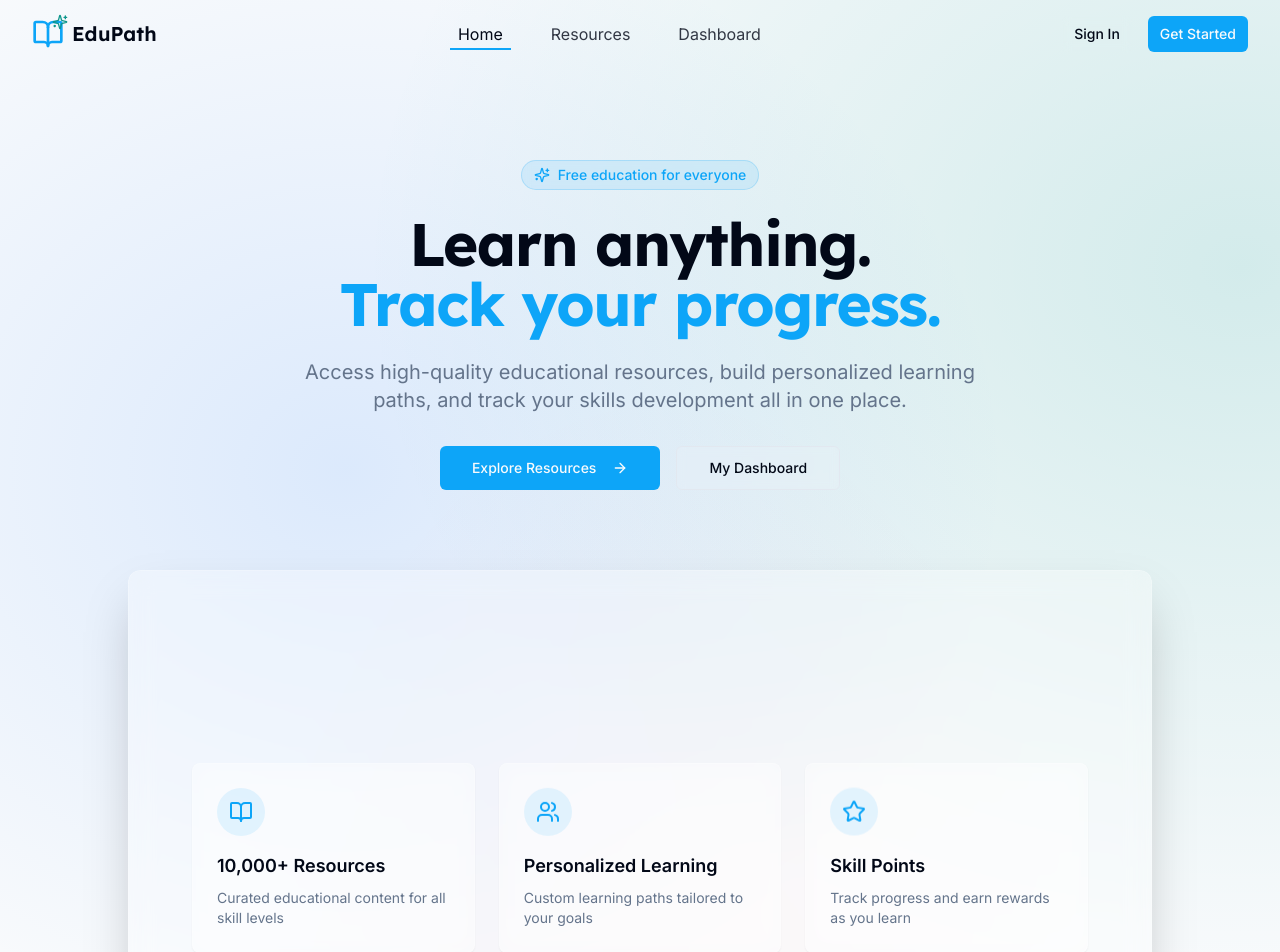
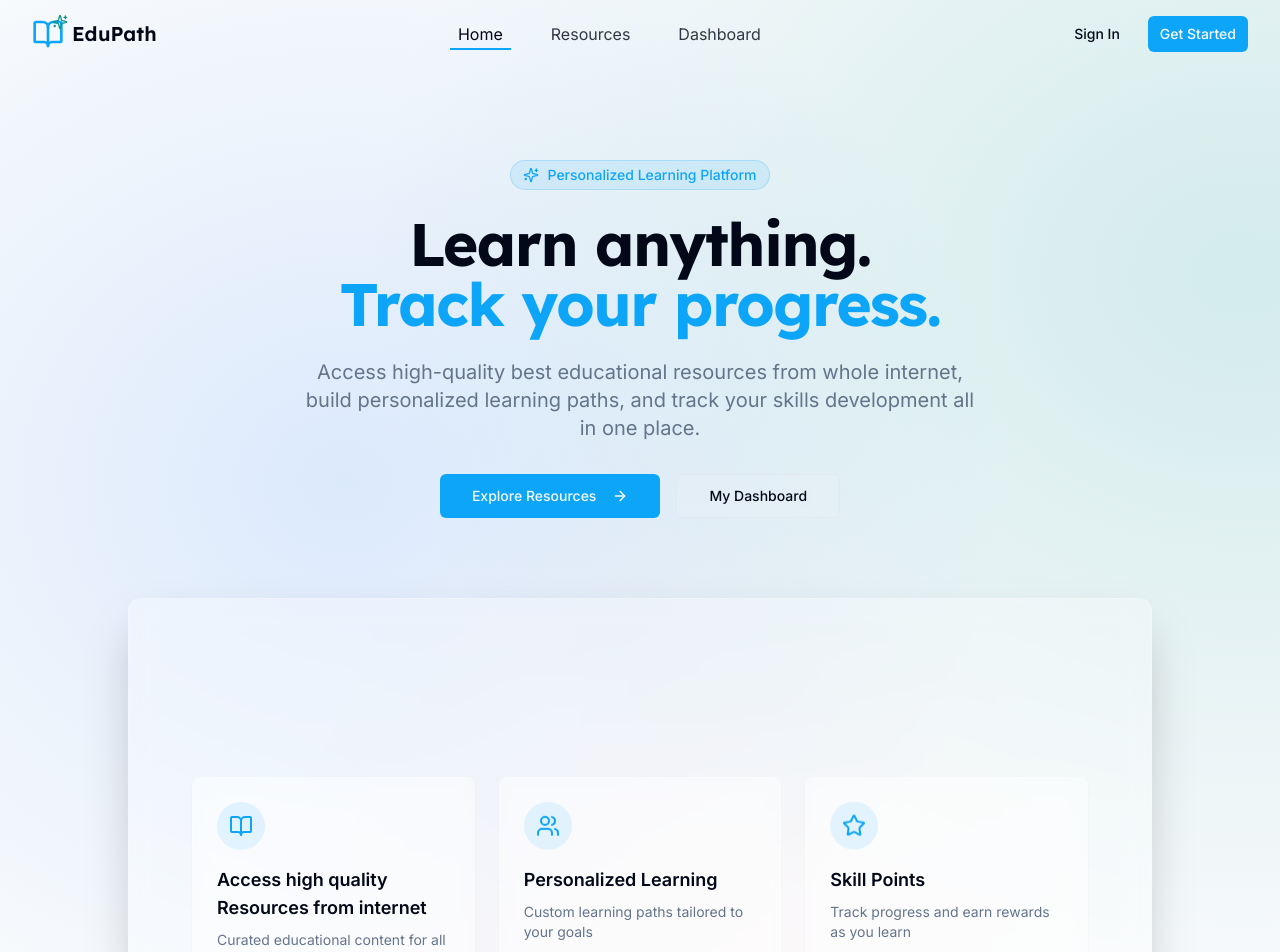
Before and after one commit to levelup4566/Levelup-Labs45667, a React (Vite) app: page / in a window 1280 px wide. Shown: the top 952 px of the page. Built offline with nearby package versions, Linux system fonts and the light colour scheme.

Commit message:
Update Hero.tsx

```diff
--- a/src/components/home/Hero.tsx
+++ b/src/components/home/Hero.tsx
@@ -16,7 +16,7 @@ const Hero = () => {
         <div className="max-w-4xl mx-auto text-center mb-16 md:mb-20">
           <div className="inline-flex items-center px-3 py-1 mb-6 rounded-full bg-primary/10 text-primary text-sm font-medium animate-fade-in backdrop-blur-sm border border-primary/20">
             <Sparkles className="h-4 w-4 mr-2" />
-            <span>Free education for everyone</span>
+            <span>Personalized Learning Platform</span>
           </div>
 
           <h1 className="text-4xl md:text-5xl lg:text-6xl font-bold tracking-tight mb-6 font-display">
@@ -25,7 +25,7 @@ const Hero = () => {
           </h1>
 
           <p className="text-lg md:text-xl text-muted-foreground max-w-2xl mx-auto mb-8 animate-fade-in" style={{ animationDelay: "0.2s" }}>
-            Access high-quality educational resources, build personalized learning paths, and track your skills development all in one place.
+            Access high-quality best educational resources from whole internet, build personalized learning paths, and track your skills development all in one place.
           </p>
 
           <div className="flex flex-col sm:flex-row items-center justify-center gap-4 animate-fade-in" style={{ animationDelay: "0.3s" }}>
@@ -50,7 +50,7 @@ const Hero = () => {
                   <div className="feature-icon mb-4 animate-float">
                     <BookOpen className="h-6 w-6" />
                   </div>
-                  <h3 className="font-semibold text-lg mb-2">10,000+ Resources</h3>
+                  <h3 className="font-semibold text-lg mb-2">Access high quality Resources from internet</h3>
                   <p className="text-muted-foreground text-sm">Curated educational content for all skill levels</p>
                 </div>
 
```
